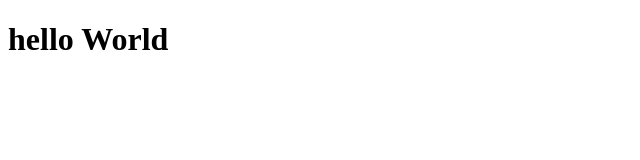
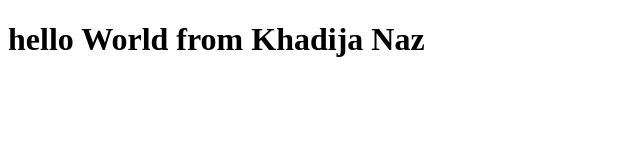
Before and after one commit to KhadijaNaz/bootcamp2020sample, a plain HTML site: page index.html in a window 1280 px wide. Shown: the whole page, without its empty margins (0-640 px from the left). Drawn offline with Linux system fonts and the light colour scheme.

Commit message:
update index.html

```diff
--- a/index.html
+++ b/index.html
@@ -6,6 +6,6 @@
     <title>Document</title>
 </head>
 <body>
-    <h1>hello World</h1>
+    <h1>hello World from Khadija Naz</h1>
 </body>
 </html>
```
